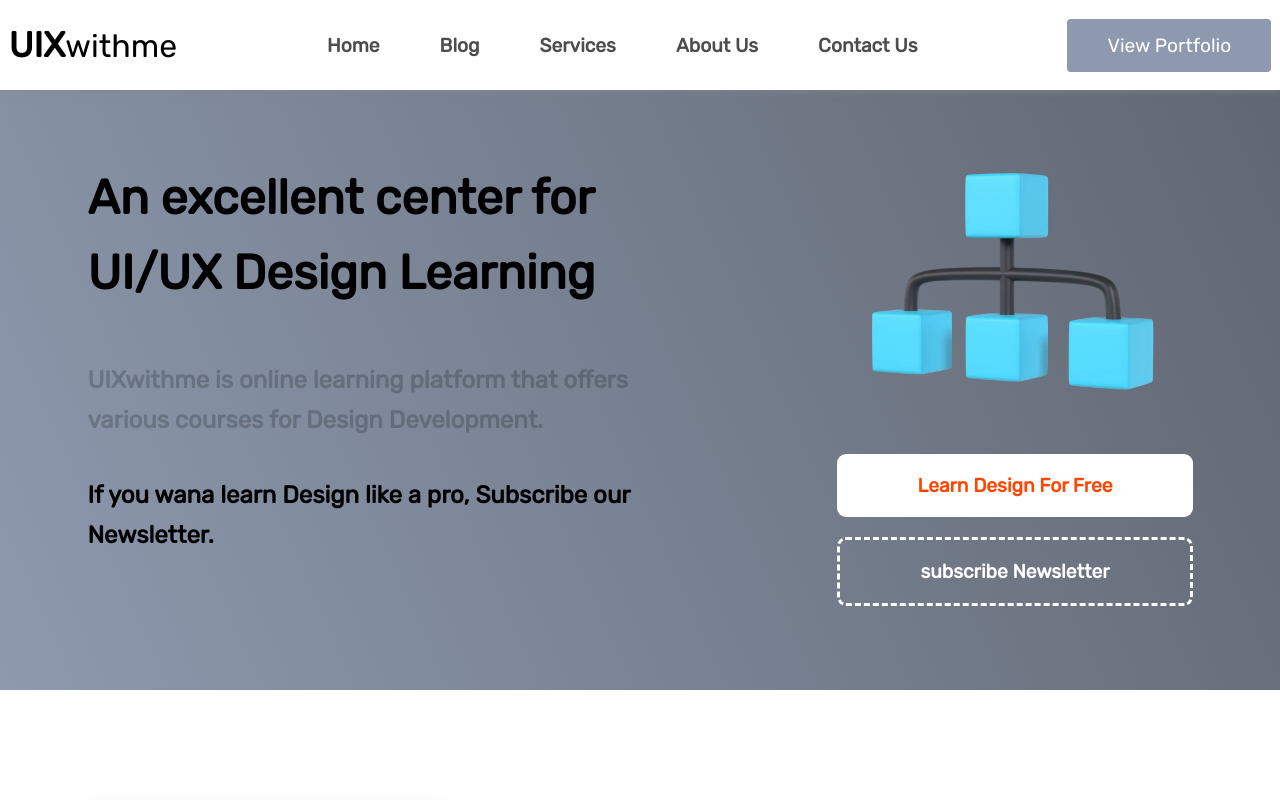
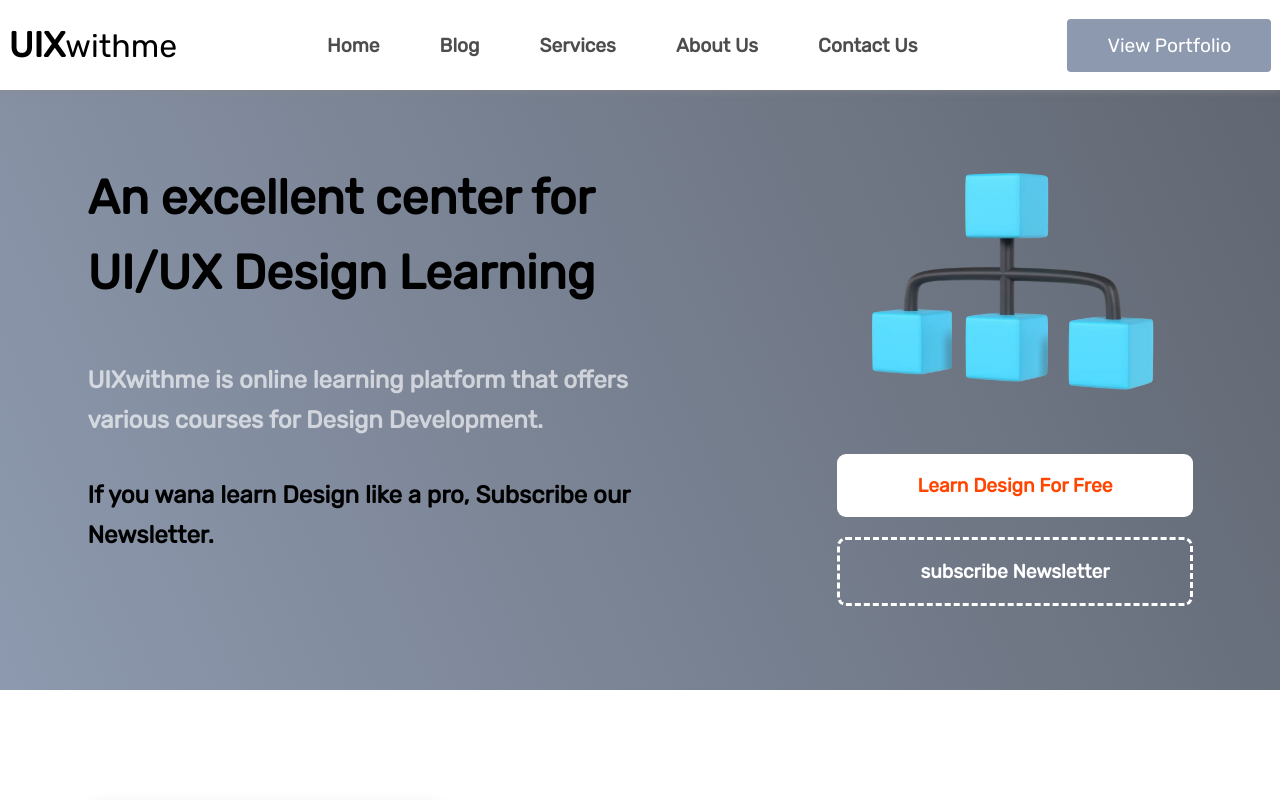
Before and after one commit to shomalikhashayar/uixwithme.com, a Vue app: page / in a window 1280 px wide. Shown: the top 800 px of the page. Built offline with nearby package versions, Linux system fonts and the light colour scheme.

Commit message:
Change Color of Second Paragraph (#second) at Hero Section.

```diff
--- a/src/App.vue
+++ b/src/App.vue
@@ -108,7 +108,7 @@ import Navbar from "./components/Navbar.vue";
 }
 
 .hero-section-content #second {
-  opacity: 0.2;
+  color: rgba(255, 255, 255, 0.644)
 }
 
 .hero-section-image-buttons {
```
